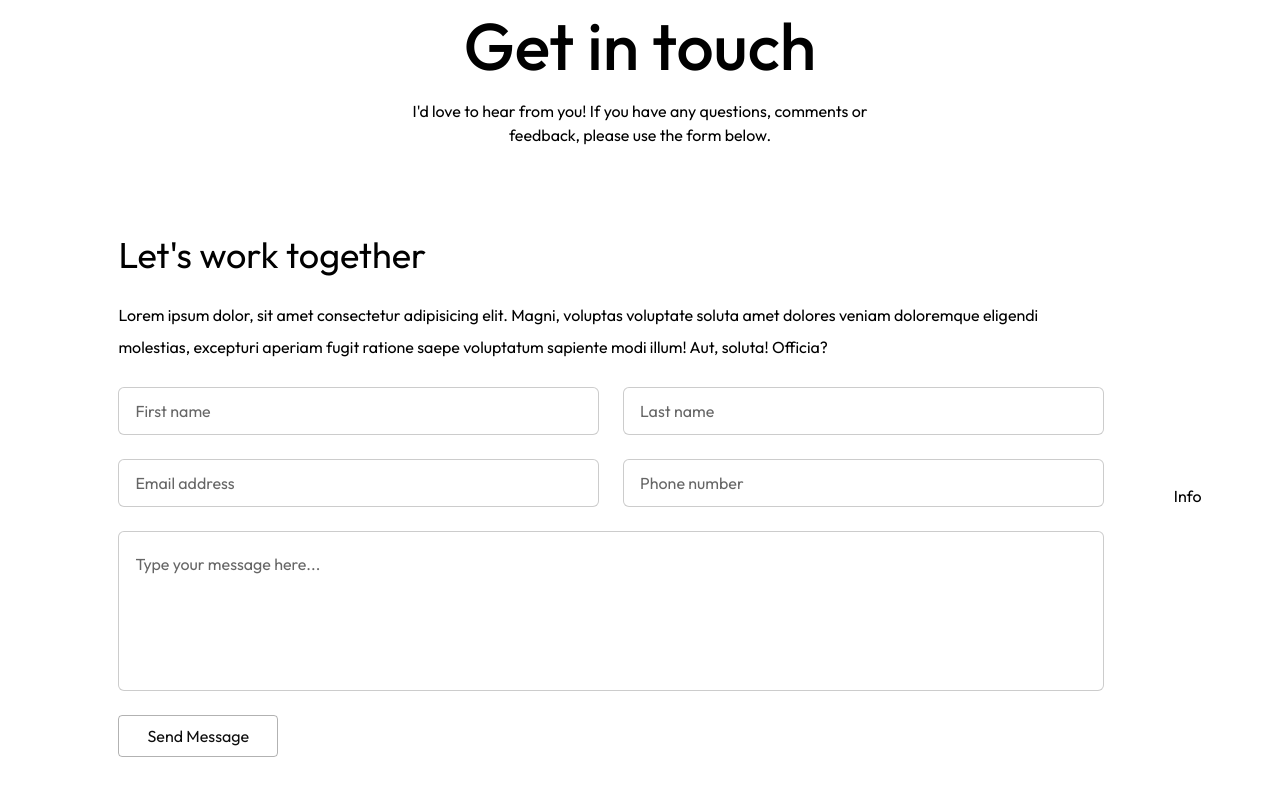
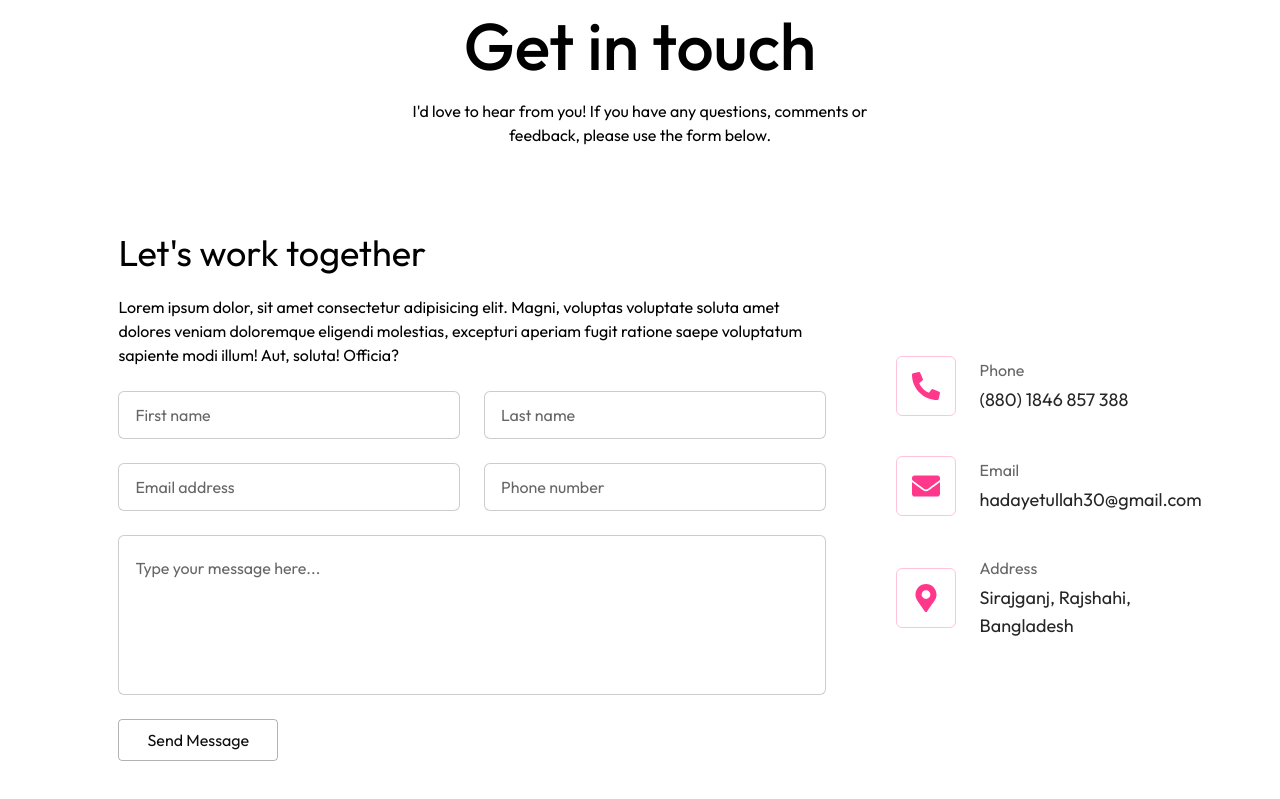
Before and after one commit to Hadayetullah/portfolio-v2, a Next.js app: page / in a window 1280 px wide. Shown: the part 3179-3978 px from the top of the page. Built offline with nearby package versions, Linux system fonts and the light colour scheme; a web font is replaced by a local one.

Commit message:
Update design for the Contactme section

```diff
--- a/app/components/Contactme.tsx
+++ b/app/components/Contactme.tsx
@@ -10,7 +10,7 @@ type Props = {
     ref: ForwardedRef<HTMLDivElement>;
 }
 
-const infor = [
+const info = [
     {
         icon: <FaPhoneAlt />,
         title: "Phone",
@@ -67,15 +67,15 @@ const Contactme = (props: Props) => {
           form below.
       </motion.p>
 
-      <div className='flex flex-col lg:flex-row gap-[30px]'>
+      <div className='flex flex-col lg:flex-row gap-[30px] items-center'>
         {/* Form */}
-        <div className='order-2 lg:order-none'>
+        <div className='order-2 lg:order-none flex justify-end'>
           <form
-            className='flex flex-col gap-6 p-10 dark:bg-[#27272c] rounded-xl'
+            className='flex flex-col gap-3 xxs:gap-6 p-0 sm:p-4 lg:p-10 dark:bg-[#27272c] rounded-xl'
           >
-            <h3 className='text-4xl text-black dark:text-secondary'>Let's work together</h3>
+            <h3 className='text-2xl xxs:text-3xl xs:text-4xl xxs:leading-[1] text-black dark:text-secondary'>Let's work together</h3>
 
-            <p>Lorem ipsum dolor, sit amet consectetur adipisicing elit. Magni, voluptas voluptate soluta amet dolores veniam doloremque eligendi molestias, excepturi aperiam fugit ratione saepe voluptatum sapiente modi illum! Aut, soluta! Officia?</p>
+            <p className='text-sm xxs:text-base font-ovo'>Lorem ipsum dolor, sit amet consectetur adipisicing elit. Magni, voluptas voluptate soluta amet dolores veniam doloremque eligendi molestias, excepturi aperiam fugit ratione saepe voluptatum sapiente modi illum! Aut, soluta! Officia?</p>
 
             <div>
               <Form />
@@ -84,7 +84,35 @@ const Contactme = (props: Props) => {
         </div>
 
         {/* Info */}
-        <div className='flex-1 flex items-center lg:justify-end order-1 lg:order-none mb-8 lg:mb-0'>Info</div>
+        <div className='flex-1 flex items-center lg:justify-start order-1 lg:order-none mb-3 xxs:mb-8 lg:mb-0'>
+          <ul className='flex flex-col gap-5 xs:gap-10'>
+            {
+              info.map((item, index) => {
+                return (
+                  <li
+                    key={index}
+                    className='flex items-center gap-0 xxs:gap-2 xs:gap-6'
+                  >
+                    <div
+                      className='hidden w-[40px] xs:w-[52px] xl:w-[60px] h-[40px] xs:h-[52px] xl:h-[60px] border border-primarylight/30 dark:border-[#1c1c22] dark:bg-[#1c1c22] text-primarylight dark:text-secondary
+                      rounded-md xxs:flex items-center justify-center'
+                    >
+                      <div className='w-[40px] xs:w-[52px] xl:w-[60px] flex items-center justify-center text-[20px] xs:text-[28px]'>{item.icon}</div>
+                    </div>
+
+                    <div className='flex-1 flex flex-col gap-0 xxs:gap-1'>
+                      <div className='flex flex-row gap-1 items-center'>
+                        <div className='text-sm xxs:hidden text-primarylight dark:text-secondary'>{item.icon}</div>
+                        <p className='text-sm xs:text-base text-black/60 dark:text-white/60'>{item.title}</p>
+                      </div>
+                      <h3 className='text-sm xs:text-lg text-black/85 dark:text-white/85'>{item.description}</h3>
+                    </div>
+                  </li>
+                )
+              })
+            }
+          </ul>
+        </div>
       </div>
     </motion.div>
   )
--- a/app/components/Form.tsx
+++ b/app/components/Form.tsx
@@ -3,12 +3,16 @@ import React from 'react'
 type Props = {}
 
 const Form = (props: Props) => {
-    const inputStyle = `flex h-[48px] border-[0.5px] border-black/20 dark:border-white/20 focus:border-primarylight/50 dark:focus:border-secondary/50 px-4 py-5 text-base text-black
+    const inputStyle = `flex h-[35] xxs:h-[42px] xs:h-[48px] border-[0.5px] border-black/20 dark:border-white/20 focus:border-primarylight/50 dark:focus:border-secondary/50 px-1 xxs:px-4 py-2 xxs:py-5 text-base text-black
     dark:text-white placeholder:text-black/60 dark:placeholder:text-white/60 outline-none bg-white
-    dark:bg-[#1c1c22] rounded-md`;
+    dark:bg-[#1c1c22] rounded-md placeholder:text-sm xxs:placeholder:text-base`;
+
+    const inputAreaStyle = `flex border-[0.5px] border-black/20 dark:border-white/20 focus:border-primarylight/50 dark:focus:border-secondary/50 px-1 xxs:px-4 py-2 xxs:py-5 text-base text-black
+    dark:text-white placeholder:text-black/60 dark:placeholder:text-white/60 outline-none bg-white
+    dark:bg-[#1c1c22] rounded-md placeholder:text-sm xxs:placeholder:text-base`;
 
   return (
-    <div className='grid grid-cols-1 lg:grid-cols-2 gap-6'>
+    <div className='grid grid-cols-1 sm:grid-cols-2 gap-4 xxs:gap-6'>
         <input
             type='text'
             name='firstname'
@@ -37,13 +41,15 @@ const Form = (props: Props) => {
         <textarea
             name='message'
             placeholder='Type your message here...'
-            className={`${inputStyle} col-span-1 lg:col-span-2 h-[160px] resize-none`}
+            className={`${inputAreaStyle} col-span-1 sm:col-span-2 h-[140px] xxs:h-[160px] resize-none`}
         />
 
         <button
             className='max-w-40 border border-black/30 text-black/95 cursor-pointer rounded py-1
             dark:border-secondary/50 dark:text-secondary/95'
-        >Send Message</button>
+        >
+            Send Message
+        </button>
     </div>
   )
 }
--- a/app/globals.css
+++ b/app/globals.css
@@ -8,7 +8,7 @@
 
 @theme {
   --breakpoint-xs: 380px;
-  --breakpoint-xxs: 220px;
+  --breakpoint-xxs: 250px;
 
   --color-lighthover: #fcf4ff;
   --color-darkhover: #2a004a;
```
